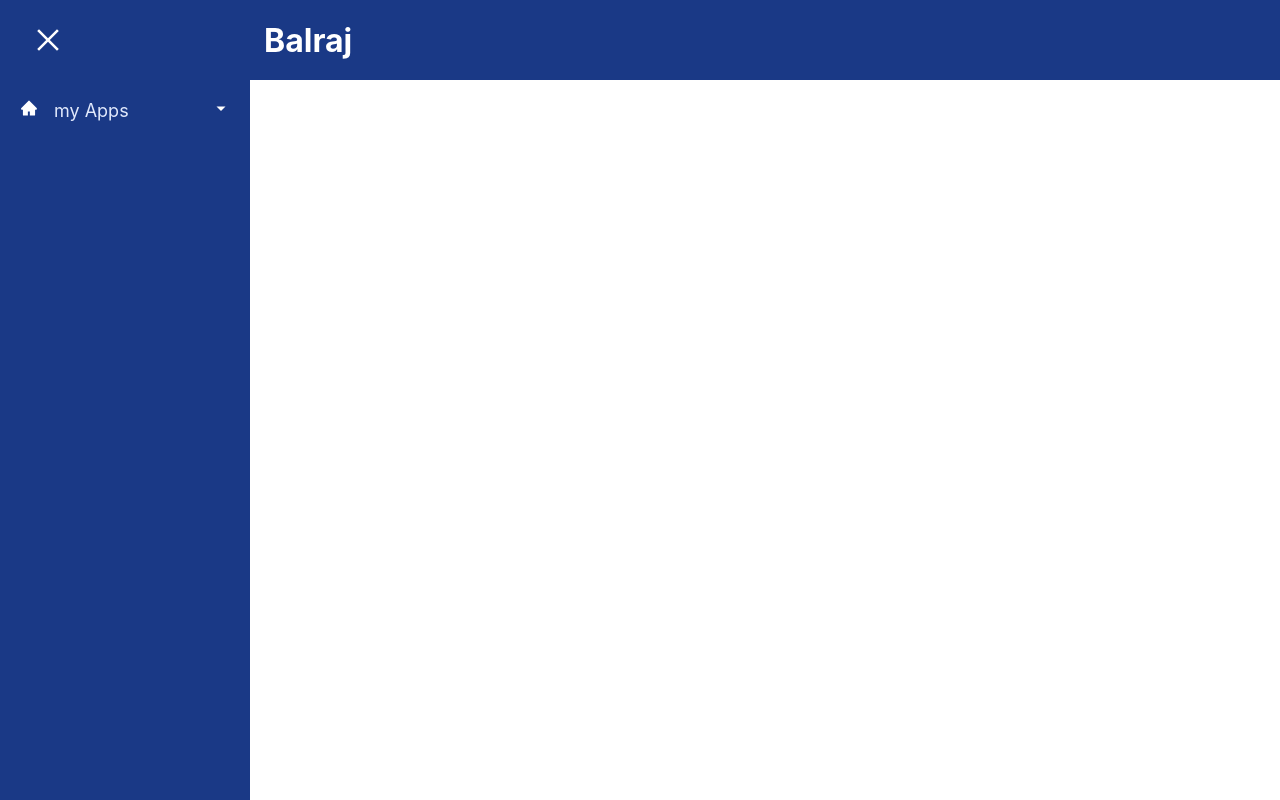
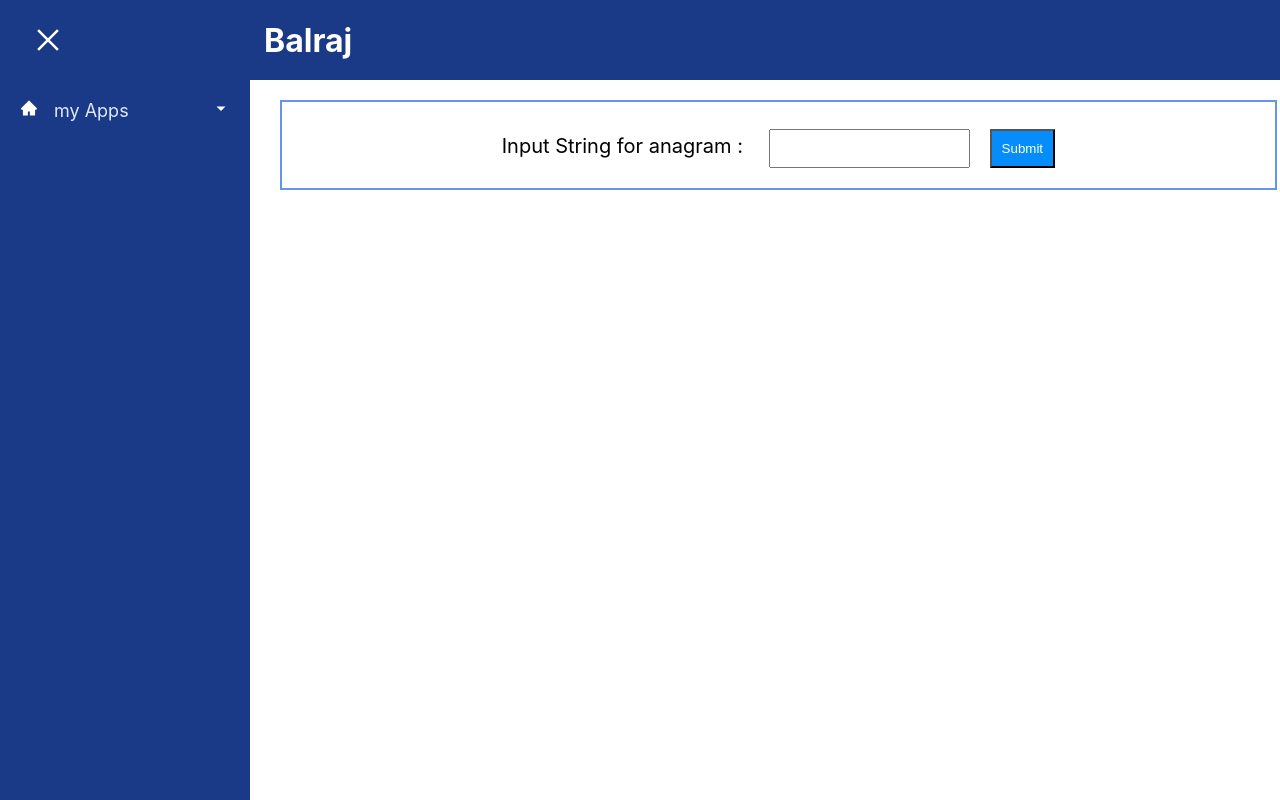
Before and after one commit to Balraj5252/test, a React (Create React App) app: page /my/anagrams in a window 1280 px wide. Before the commit this address had no page. Built offline with nearby package versions, Linux system fonts and the light colour scheme.

Commit message:
added anagram

```diff
--- /dev/null
+++ b/src/my/anagrams/index.js
@@ -0,0 +1,56 @@
+
+
+
+import React, { Component } from 'react';
+import axios from "axios";
+import {CustomInput} from "../util";
+
+
+// eslint-disable-next-line no-undef
+class Anagrams extends Component {
+    constructor(props) {
+        super(props);
+        this.state ={
+            inputData : undefined,
+            outputData : []
+        };
+    }
+
+    onChangeInput = (item) => {
+        this.setState({inputData: item.target.value})
+    }
+    getCustomersData = () => {
+        axios
+            .get("/test/anagrams/" + this.state.inputData)
+            .then(data => {
+                this.setState({outputData: data.data});
+            })
+            .catch(error => console.log(error));
+    };
+    render() {
+        return (
+            <div>
+                <div style={{margin: "20px", border: '2px solid cornflowerblue', textAlign:"center"}}>
+                <CustomInput
+                    props = {{
+                        label: "Input String for anagram : ",
+                        onChangeInput: this.onChangeInput,
+                        type : "string",
+                        value: this.state.inputData,
+                        isButton: true,
+                        onButtonClick : this.getCustomersData,
+                        valid : true
+                    }}
+                />
+                </div>
+                {this.state.outputData.length > 0 ?
+                <div style={{margin: "20px", border: '2px solid cornflowerblue', textAlign:"center", maxHeight: 300, overflow: "scroll"}}>
+                    {this.state.outputData.map((value) => {return (<div key={value}> {value}&nbsp;&nbsp;&nbsp;&nbsp;</div>)})}
+                </div> : null}
+                </div>
+        );
+    }
+}
+
+
+export default Anagrams;
--- a/src/sidebar/SidebarData.js
+++ b/src/sidebar/SidebarData.js
@@ -33,6 +33,11 @@ export const SidebarData = [
                 title: "Patterns",
                 path: "/my/patterns",
                 icon: <IoIcons.IoIosPaper />,
+            },
+            {
+                title: "Anagrams",
+                path: "/my/anagrams",
+                icon: <IoIcons.IoIosPaper />,
             }
         ],
     }
--- a/src/sidebar/index.js
+++ b/src/sidebar/index.js
@@ -13,6 +13,7 @@ import * as FaIcons from "react-icons/fa";
 import { IconContext } from "react-icons/lib";
 import CharacterPrint from "../my/charecterPrint";
 import Patterns from "../my/patterns";
+import Anagrams from "../my/anagrams";
 
 
 const Nav = styled.div`
@@ -90,6 +91,10 @@ const SideMenu = () => {
                     path="/my/patterns"
                     element={<div style={{width: widthReq}}><Patterns /></div>}
                 />
+                <Route
+                    path="/my/anagrams"
+                    element={<div style={{width: widthReq}}><Anagrams /></div>}
+                />
                     {/*<Route*/}
                 {/*    path="/about-us/aim"*/}
                 {/*    element={<OurAim />}*/}
```
